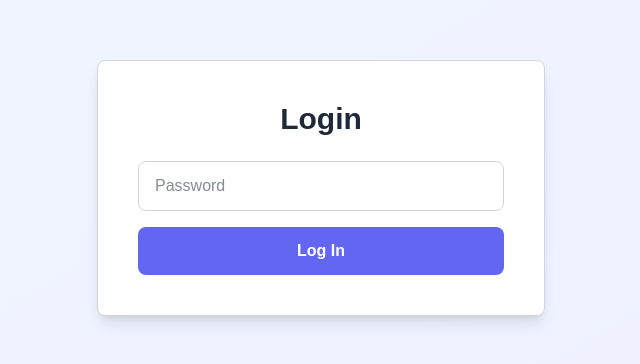
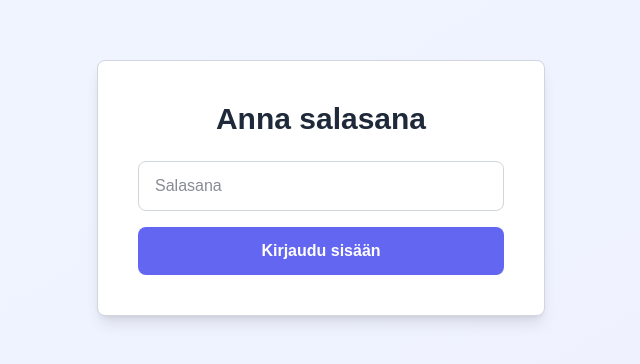
Before and after one commit to oulunkirjailijaseura/kaanna-tama, a Next.js app: page /login in a window 1280 px wide. Shown: the part 212-576 px from the top of the page, without its empty margins (319-959 px from the left). Built offline with nearby package versions, Linux system fonts and the light colour scheme.

Commit message:
fix(Login): use Finnish on texts

```diff
--- a/src/app/login/page.tsx
+++ b/src/app/login/page.tsx
@@ -31,12 +31,12 @@ export default function LoginPage() {
     <div className="flex justify-center items-center min-h-screen bg-gradient-to-br from-blue-500/10 to-indigo-500/10 dark:from-blue-400/10 dark:to-indigo-400/10 text-gray-900 dark:text-gray-100">
       <div className="p-10 bg-white dark:bg-gray-800 rounded-lg shadow-lg max-w-md w-full text-center border border-gray-300 dark:border-gray-700">
         <h1 className="mb-6 text-3xl font-bold text-gray-800 dark:text-gray-100">
-          Login
+          Anna salasana
         </h1>
         <form onSubmit={handleSubmit}>
           <input
             type="password"
-            placeholder="Password"
+            placeholder="Salasana"
             value={password}
             onChange={(e) => setPassword(e.target.value)}
             className="w-full px-4 py-3 mb-4 border border-gray-300 dark:border-gray-700 rounded-lg focus:outline-none focus:ring-2 focus:ring-blue-500 bg-white dark:bg-gray-700 dark:text-gray-100"
@@ -46,7 +46,7 @@ export default function LoginPage() {
             type="submit"
             className="w-full px-4 py-3 bg-indigo-600 text-white rounded-lg font-semibold hover:bg-indigo-700 transition-colors focus:outline-none focus:ring-2 focus:ring-indigo-500 focus:ring-offset-2"
           >
-            Log In
+            Kirjaudu sisään
           </button>
           {error && <p className="text-red-500 mt-4">{error}</p>}
         </form>
```
